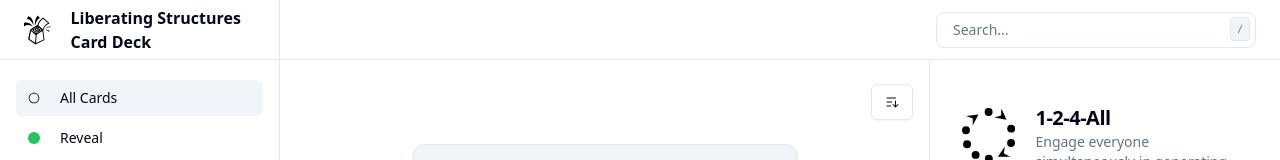
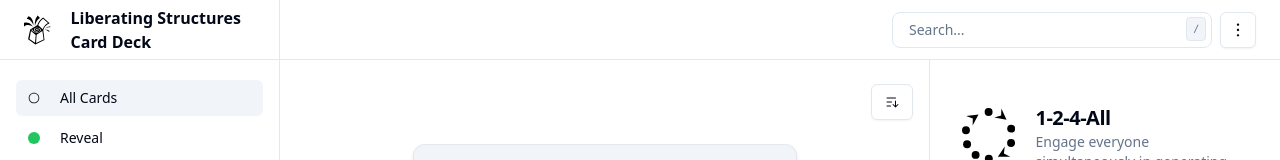
Before and after one commit to vpapadopou/ls-cards-online, a React (Vite) app: page / in a window 1280 px wide. Shown: the top 160 px of the page. Built offline with nearby package versions, Linux system fonts and the light colour scheme.

Commit message:
Added NavigationOptions to Navigation

```diff
--- a/src/App.jsx
+++ b/src/App.jsx
@@ -11,11 +11,14 @@ import About from './pages/About';
 import Cards from './pages/Cards';
 import NotFound from './pages/NotFound';
 
+import { ThemeProvider } from './providers/theme-provider';
+
 function App() {
   const openCardDrawer = useCardStore((state) => state.openCardDrawer);
   const setOpenCardDrawer = useCardStore((state) => state.setOpenCardDrawer);
 
   return (
+    <ThemeProvider defaultTheme="system" storageKey="vite-ui-theme">
       <div className="grid w-full h-screen md:grid-cols-[220px_1fr] lg:grid-cols-[280px_1fr]">
         <Sidebar />
         <div>
@@ -34,6 +37,7 @@ function App() {
           {/* /Main content */}
         </div>
       </div>
+    </ThemeProvider>
   );
 }
 
--- a/src/components/Navigation/Navigation.jsx
+++ b/src/components/Navigation/Navigation.jsx
@@ -15,6 +15,7 @@ import { useCardStore } from '@/hooks/use-card-store';
 import { getAllCategories } from '@/services/card-categories';
 
 import CommandMenu from './CommandMenu';
+import NavigationOptions from './NavigationOptions';
 
 function Navigation() {
   const location = useLocation();
@@ -106,8 +107,9 @@ function Navigation() {
       </Sheet>
       {/* /Side sheet (shown on small screens) */}
       {/* Navbar */}
-      <div className="flex-1 w-full ml-auto md:flex-none md:w-auto">
+      <div className="flex w-full gap-2 items-center ml-auto md:flex-none md:w-auto">
         <CommandMenu />
+        <NavigationOptions />
       </div>
       {/* /Navbar */}
     </header>
```
Lines whose indentation alone changed are shown as unchanged.
